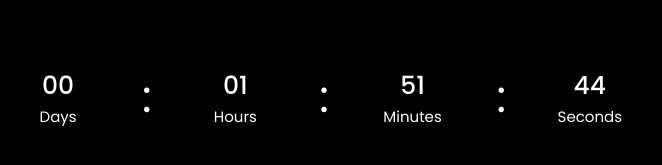
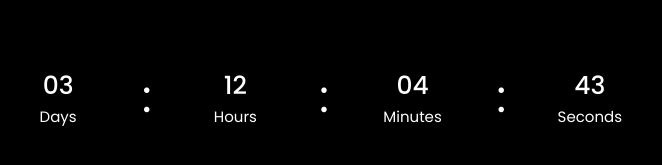
Before and after one commit to XTBrudi/zeus, a plain HTML site: page index.html in a window 1280 px wide. Shown: the part 431-596 px from the top of the page, 316-978 px from the left. Drawn offline with Linux system fonts and the light colour scheme.

Commit message:
Update index.html

```diff
--- a/index.html
+++ b/index.html
@@ -81,7 +81,7 @@ const sec = document.querySelector(".sec .numb");
 
 var timer = setInterval(() => {
   var currentDate = new Date().getTime();
-  var launchDate = new Date('Jul 11, 2023 13:47:00').getTime();
+  var launchDate = new Date('Jul 14, 2023 23:59:59').getTime();
   var duration = launchDate - currentDate;
 
   if (duration < 0) {
```
